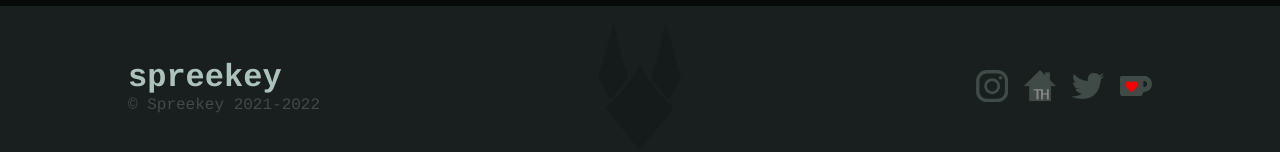
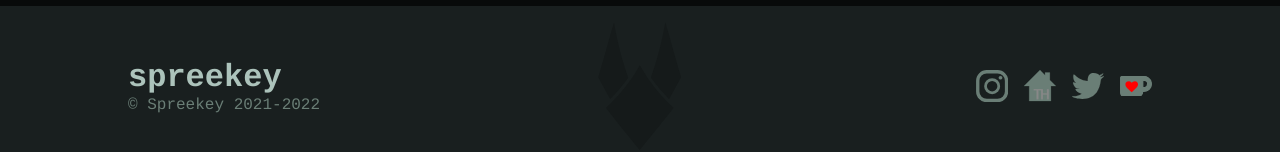
Before and after one commit to DeathlyBower959/spreekey-website, a React (Create React App) app: page /about in a window 1280 px wide. Shown: the part 1180-1332 px from the top of the page. Built offline with nearby package versions, Linux system fonts and the light colour scheme.

Commit message:
Accessibility Stuff

```diff
--- a/src/components/Footer.tsx
+++ b/src/components/Footer.tsx
@@ -24,15 +24,25 @@ function Footer() {
         <SectionWrapperRight>
           <SocialWrapper>
             <Social
+              aria-label='Instagram'
               href='https://instagram.com/spreekey'
               children={<Instagram />}
             />
-            <Social href='https://toyhou.se/spreekey' children={<ToyHouse />} />
             <Social
+              aria-label='Toy House'
+              href='https://toyhou.se/spreekey'
+              children={<ToyHouse />}
+            />
+            <Social
+              aria-label='Twitter'
               href='https://twitter.com/spreekey'
               children={<Twitter />}
             />
-            <Social href='https://ko-fi.com/spreekey' children={<KoFi />} />
+            <Social
+              aria-label='Ko Fi'
+              href='https://ko-fi.com/spreekey'
+              children={<KoFi />}
+            />
           </SocialWrapper>
         </SectionWrapperRight>
       </InnerWrapper>
--- a/src/index.css
+++ b/src/index.css
@@ -16,7 +16,8 @@
 
   /* Foreground */
   --foreground: #acc3bb;
-  --secondary-foreground: #404a46;
+  /* --secondary-foreground: #404a46; */
+  --secondary-foreground: #6a7e76;
 
   /* Accent */
   /* --accent: #b3934e; */
--- a/src/pages/Landing.tsx
+++ b/src/pages/Landing.tsx
@@ -235,10 +235,13 @@ const Title = styled.h1`
     font-size: 2em;
   }
 `;
-const SubHeader = styled.h3`
+const SubHeader = styled.p`
   text-align: center;
   margin-left: 1em;
   margin-right: 1em;
+
+  font-weight: bold;
+  font-size: 1.25em;
 `;
 const Button = styled(Link)`
   padding: 1em 2em;
```
